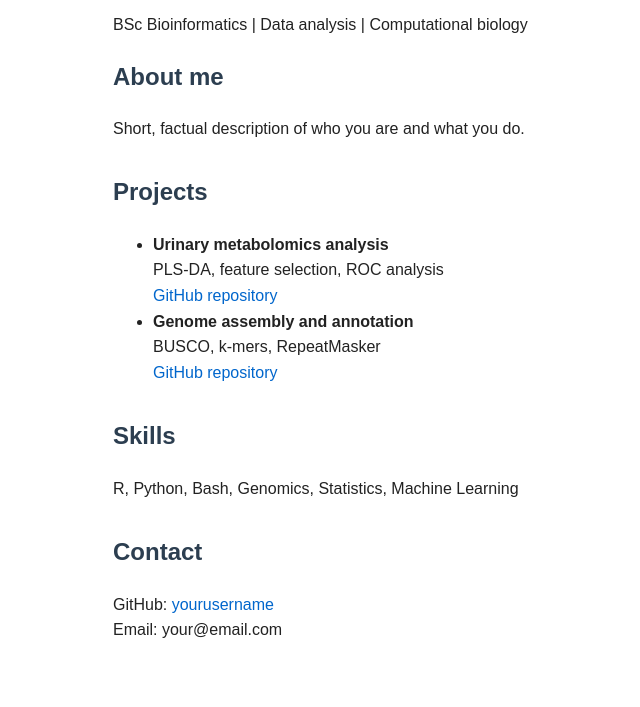
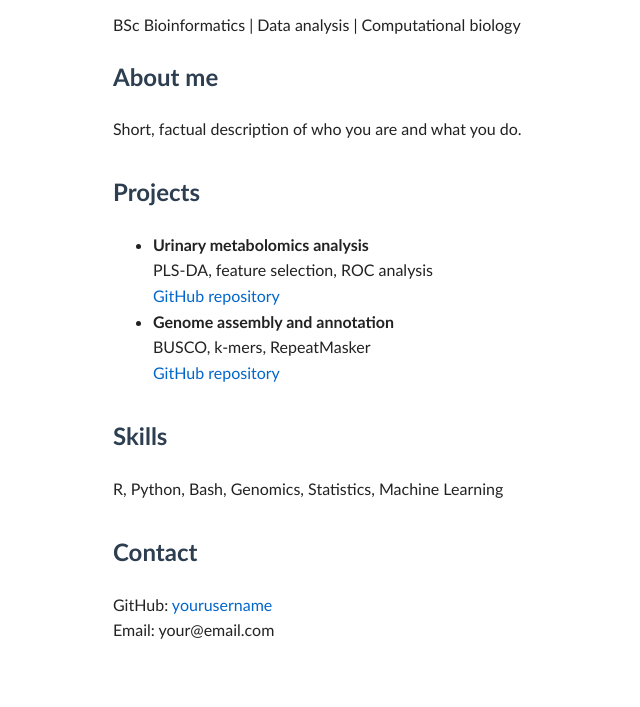
Before and after one commit to marionaalmato/marionaalmato.github.io, a plain HTML site: page index.html in a window 1280 px wide. Shown: the part 114-821 px from the top of the page, without its empty margins (102-742 px from the left). Drawn offline with Linux system fonts and the light colour scheme.

Commit message:
Update title and font family in index.html

```diff
--- a/index.html
+++ b/index.html
@@ -2,11 +2,11 @@
 <html lang="en">
 <head>
   <meta charset="UTF-8">
-  <title>Mariona Almató | Portfolio</title>
+  <title>Mariona Almató | Bioinformatics Portfolio</title>
   <meta name="viewport" content="width=device-width, initial-scale=1">
   <style>
     body {
-      font-family: Arial, sans-serif;
+      font-family: Calibri, sans-serif;
       max-width: 850px;
       margin: auto;
       padding: 2rem;
```
